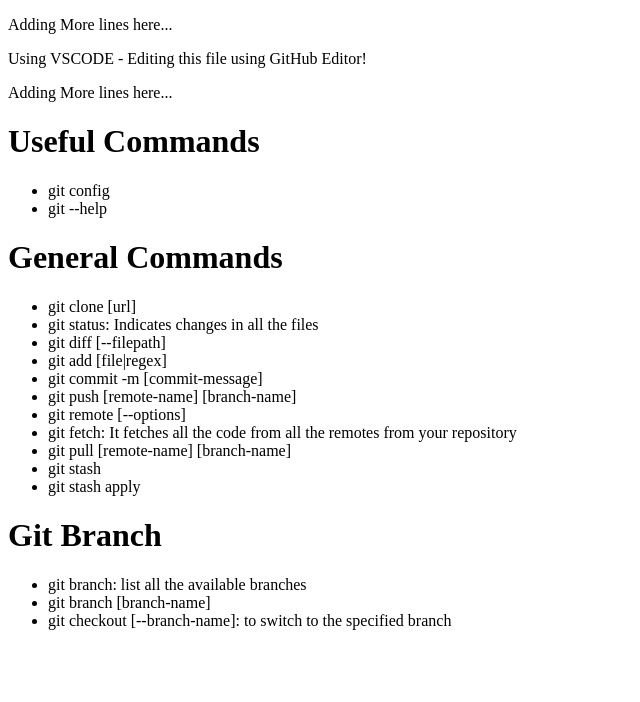
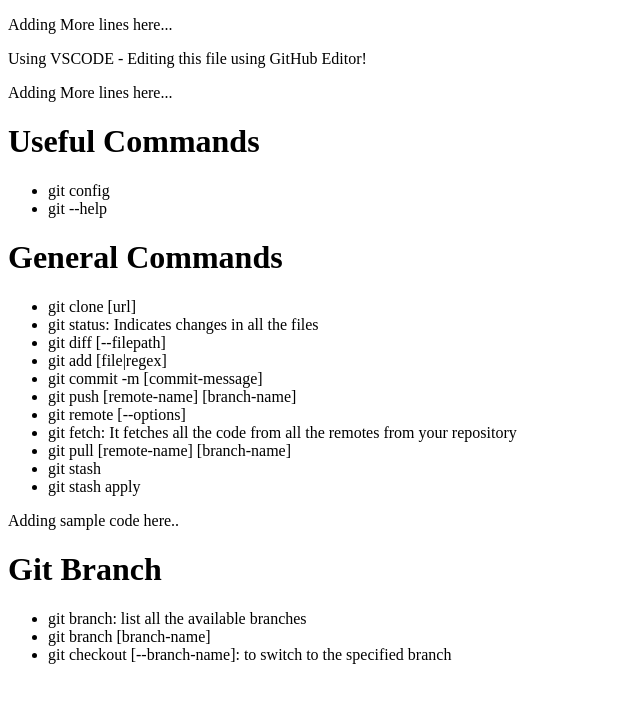
Before and after one commit to rahulgoyal8312/git-usage, a plain HTML site: page index.html in a window 1280 px wide. Shown: the whole page, without its empty margins (0-640 px from the left). Drawn offline with Linux system fonts and the light colour scheme.

Commit message:
Added sample code in B1

```diff
--- a/index.html
+++ b/index.html
@@ -30,6 +30,8 @@
         <li>git stash apply</li>
     </ul>
 
+    <p>Adding sample code here..</p>
+
     <h1>Git Branch</h1>
     <ul>
         <li>git branch: list all the available branches</li>
```
